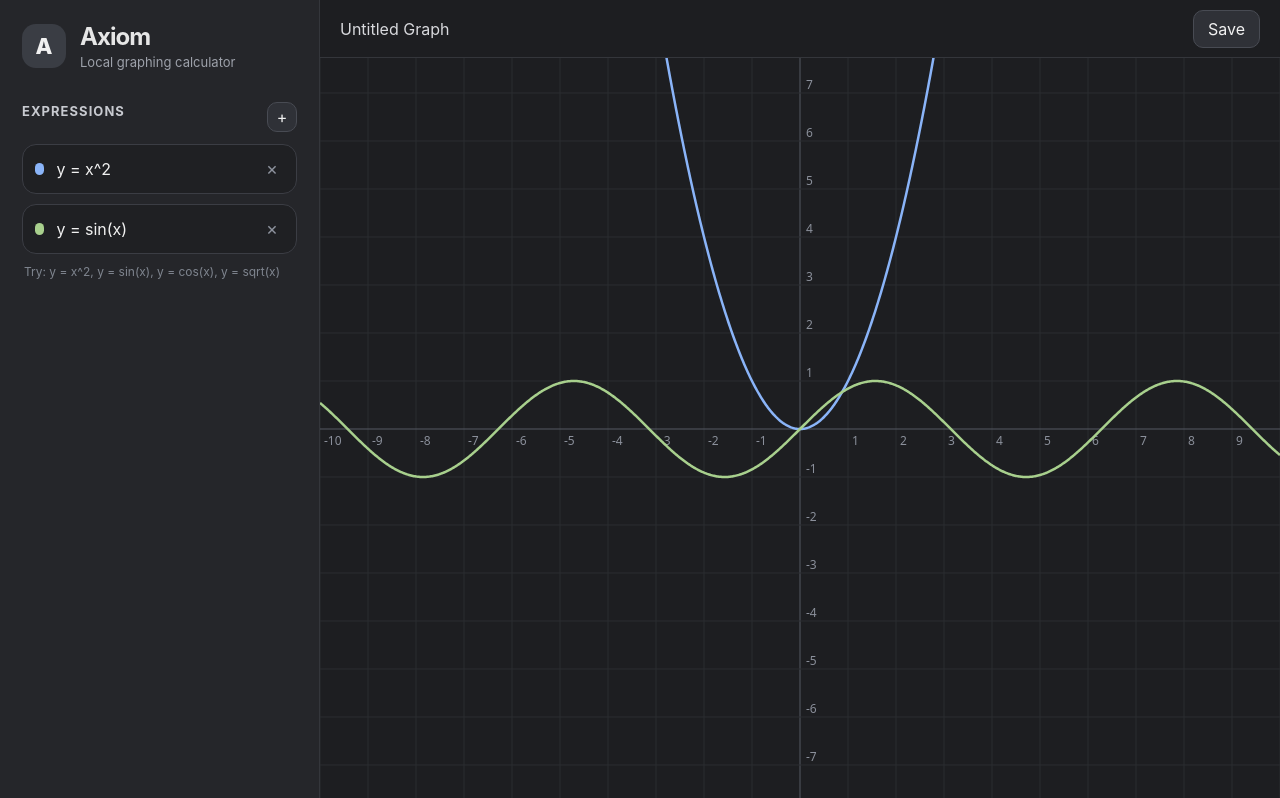
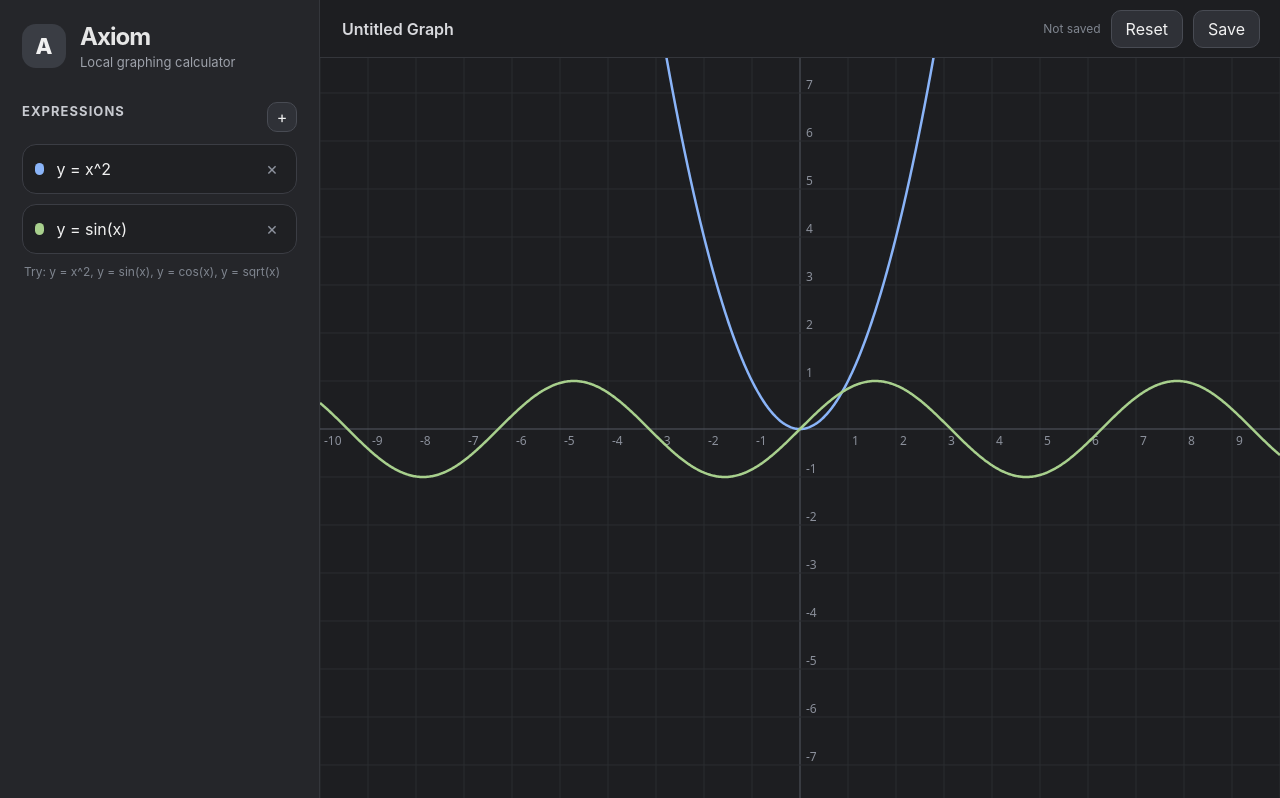
Before and after one commit to Voryalis/axiom, a React (Vite) app: page / in a window 1280 px wide. Built offline with nearby package versions, Linux system fonts and the light colour scheme.

Commit message:
Add local graph saving

```diff
--- a/src/App.css
+++ b/src/App.css
@@ -200,3 +200,25 @@ input {
   background: #2b2d32;
   color: #f1f1f1;
 }
+
+.title-input {
+  width: min(420px, 45vw);
+  border: 0;
+  outline: 0;
+  background: transparent;
+  color: #d8d9dd;
+  font: inherit;
+  font-weight: 600;
+}
+
+.topbar-actions {
+  display: flex;
+  align-items: center;
+  gap: 10px;
+}
+
+.save-status {
+  color: #7f858f;
+  font-size: 12px;
+  white-space: nowrap;
+}
--- a/src/App.tsx
+++ b/src/App.tsx
@@ -1,6 +1,14 @@
-import { useState } from "react";
+import { useEffect, useState } from "react";
 import GraphCanvas, { type GraphExpression } from "./components/GraphCanvas";
 import "./App.css";
+
+const STORAGE_KEY = "axiom.currentGraph";
+
+type SavedGraph = {
+  title: string;
+  expressions: GraphExpression[];
+  updatedAt: string;
+};
 
 const DEFAULT_EXPRESSIONS: GraphExpression[] = [
   {
@@ -19,8 +27,35 @@ const DEFAULT_EXPRESSIONS: GraphExpression[] = [
 
 const COLORS = ["#8ab4f8", "#a8d08d", "#f6c177", "#c4a7e7", "#f28b82"];
 
+function loadSavedGraph(): SavedGraph | null {
+  try {
+    const raw = localStorage.getItem(STORAGE_KEY);
+    if (!raw) return null;
+
+    const parsed = JSON.parse(raw) as SavedGraph;
+
+    if (!Array.isArray(parsed.expressions)) return null;
+
+    return parsed;
+  } catch {
+    return null;
+  }
+}
+
 function App() {
-  const [expressions, setExpressions] = useState<GraphExpression[]>(DEFAULT_EXPRESSIONS);
+  const savedGraph = loadSavedGraph();
+
+  const [title, setTitle] = useState(savedGraph?.title ?? "Untitled Graph");
+  const [expressions, setExpressions] = useState<GraphExpression[]>(
+    savedGraph?.expressions ?? DEFAULT_EXPRESSIONS,
+  );
+  const [saveStatus, setSaveStatus] = useState("Not saved");
+
+  useEffect(() => {
+    if (savedGraph?.updatedAt) {
+      setSaveStatus(`Loaded ${new Date(savedGraph.updatedAt).toLocaleString()}`);
+    }
+  }, []);
 
   function updateExpression(id: string, raw: string) {
     setExpressions((current) =>
@@ -28,6 +63,7 @@ function App() {
         expression.id === id ? { ...expression, raw } : expression,
       ),
     );
+    setSaveStatus("Unsaved changes");
   }
 
   function addExpression() {
@@ -40,6 +76,7 @@ function App() {
         visible: true,
       },
     ]);
+    setSaveStatus("Unsaved changes");
   }
 
   function removeExpression(id: string) {
@@ -47,6 +84,24 @@ function App() {
       if (current.length === 1) return current;
       return current.filter((expression) => expression.id !== id);
     });
+    setSaveStatus("Unsaved changes");
+  }
+
+  function saveGraph() {
+    const graph: SavedGraph = {
+      title,
+      expressions,
+      updatedAt: new Date().toISOString(),
+    };
+
+    localStorage.setItem(STORAGE_KEY, JSON.stringify(graph, null, 2));
+    setSaveStatus(`Saved ${new Date(graph.updatedAt).toLocaleTimeString()}`);
+  }
+
+  function resetGraph() {
+    setTitle("Untitled Graph");
+    setExpressions(DEFAULT_EXPRESSIONS);
+    setSaveStatus("Unsaved changes");
   }
 
   return (
@@ -97,8 +152,21 @@ function App() {
 
       <section className="graph-area">
         <div className="topbar">
-          <span>Untitled Graph</span>
-          <button>Save</button>
+          <input
+            className="title-input"
+            value={title}
+            onChange={(event) => {
+              setTitle(event.target.value);
+              setSaveStatus("Unsaved changes");
+            }}
+            spellCheck={false}
+          />
+
+          <div className="topbar-actions">
+            <span className="save-status">{saveStatus}</span>
+            <button onClick={resetGraph}>Reset</button>
+            <button onClick={saveGraph}>Save</button>
+          </div>
         </div>
 
         <div className="graph-stage">
```
